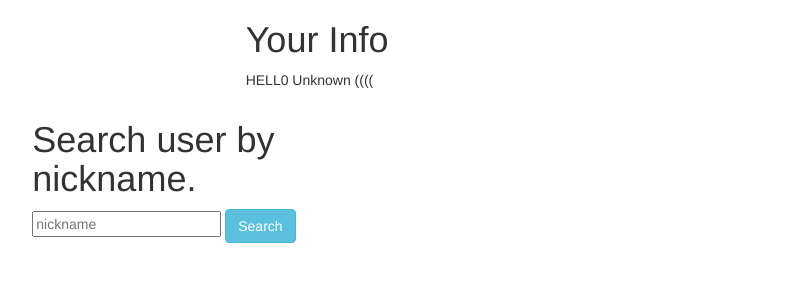
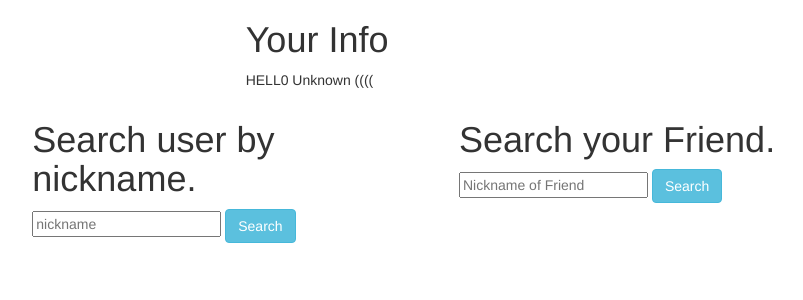
Before and after one commit to wishwater/SQlite-project, a Flask app: template урок10/templates/home.html in a window 1280 px wide. Shown: the top 300 px of the page, without its empty margins (196-999 px from the left). Run offline with Flask 2, Linux system fonts and the light colour scheme; the template is opened without the code that fills it, so the values that code supplies are empty; parts of the project's set-up code (start-up, migrations or seed data) failed here and were passed over; some libraries are stand-ins or nearby versions.

Commit message:
find_friend , find user by nickname, add friend

```diff
--- a/урок10/app.py
+++ b/урок10/app.py
@@ -39,8 +39,6 @@ def login():
 
     return render_template('login.html')
 
-
-
 # описуємо роут для вилогінення
 # сіда зможуть попадати тільки GET запроси
 @app.route('/logout')
@@ -53,34 +51,67 @@ def logout():
     return redirect(url_for('login'))
 
 @app.route('/add_friend', methods=["GET","POST"])
+@login_required
 def add_friend():
     if request.method == 'POST':
         user_nickname = session['username']
         user = UserManager()
-        print('ok1')
         if user.SelectUser(user_nickname):
             user_id = user.object.id
-            print('ok1.5')
         friend_nickname = request.form['friend_nickname']
-        print(friend_nickname)
         friend = UserManager()
-        print('ok2')
         if friend.SelectUser(friend_nickname):
             friend_id = friend.object.id
-            print('ok2.5')
         friend = UserRelationManager()
         if user_id and friend_id:
             friend.addFriend(user_id , friend_id)
-            print(user_id,friend_id)
+            return('ok')
+        return('!ok')
     else:
         render_template('home.html')
+
+@app.route('/find_friend', methods = ["GET","POST"])
+@login_required
+def find_friend():
+    if request.method == 'POST':
+        user_nickname = session['username']
+        user = UserManager()
+        if user.SelectUser(user_nickname):
+            user_id = user.object.id
+        friend_nickname = request.form['friend_nickname']
+        friend = UserManager()
+        if friend.SelectUser(friend_nickname):
+            friend_id = friend.object.id
+        friend = UserRelationManager()
+        if user_id and friend_id:
+            print('ok')
+            IsItYourFriend = friend.isFriend(user_id , friend_id)
+            print(IsItYourFriend)
+            if IsItYourFriend == True:
+                print('ok1.5')
+                return redirect(url_for('user_page', nickname = friend_nickname))
+            else:
+                #context = {'Error': []}
+               # context['Error:'].append("you don't have friend with that nickname")
+                render_template('find_friend error.html')
+                return("you do not have friends with this nickname")
 
 
 @app.route('/friends_view',methods = ["GET","POST"])
 @login_required
 def view():
-    nickname = session['username']
-    print(nickname)
+    friends = {}
+    user_nickname = session['username']
+    print(user_nickname)
+    user = UserManager()
+    print('ok1')
+    if user.SelectUser(user_nickname):
+        user_id = user.object.id
+        print(user_id)
+        print('ok1.5')
+    user = UserRelationManager()
+    friends = user.getFriends(user_id)
+    print(friends)
 
 @app.route('/<nickname>',methods=["GET","POST"])
 @login_required
@@ -118,6 +149,7 @@ def addToSession(user):
     session['username'] = user.object.nickname
 
 @app.route('/edit', methods=["GET", "POST"])
+@login_required
 def edit():
     nickname = session['username']
     context = {}
--- a/урок10/models/base_manager.py
+++ b/урок10/models/base_manager.py
@@ -49,6 +49,9 @@ class SNBaseManager():
         else:
             sql = self.insert_sql.format(self.object._name, self._sqlValues(self.insert_sql_values))
         print(sql)
+        return self._executeSQL(sql)
+
+    def _executeSQL(self, sql):
         return executeSQL(sql)
 
     def update(self):
--- a/урок10/templates/home.html
+++ b/урок10/templates/home.html
@@ -58,3 +58,20 @@ tr:nth-child(even) {
     </form>
 {%endif%}
 {% endblock %}
+
+{% block search_friend%}
+{%if context.user.object.id == context.loginUser.object.id%}
+<h1>Search your Friend.</h1>
+<form action = "/find_friend" method="POST">
+	<input name = "friend_nickname" placeholder = "Nickname of Friend">
+	<button type="submit" value = "submit" class="btn btn-info">Search</button>
+</form>
+
+<!--{% if context.Error %}
+
+<h1>{{error}}</h1>
+
+{% endif %}-->
+
+{% endif %}
+{% endblock %}
--- a/урок10/templates/main.html
+++ b/урок10/templates/main.html
@@ -6,7 +6,7 @@
 </head>
 <body>
 <div class="container-fluid">
-   <div class="row">
+    <div class = "row">
 		 <div class="col-lg-4 col-md-3 col-sm-1"></div>
 		 <div class="col-lg-4 col-md-6 col-sm-10">
 			 <h1>Your Info {{session.username}}</h1>
@@ -20,6 +20,7 @@
 			{% block search_user %}{% endblock %}
 		</div>
 		<div class="col-lg-4 col-md-3 col-sm-5">
+			{% block search_friend %}{% endblock %}
 		</div>
 		<div class="col-lg-2 col-md-3 col-sm-1"></div>
 	</div>
```
Also changed, not shown: урок10/models/user_friend_manager.py (+16 -14 lines), урок10/templates/find_friend error.html (added, +25 -0 lines), урок10/my_db.sqlite3.
